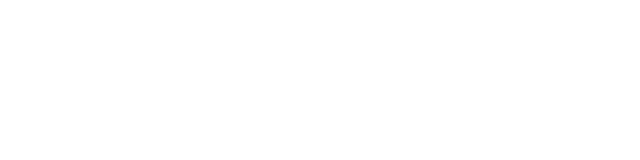
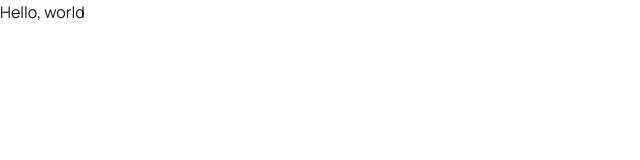
Before and after one commit to sumon-ahmed-ss-550/Assignment-6, a React (Vite) app: page / in a window 1280 px wide. Shown: the top 160 px of the page, without its empty margins (0-640 px from the left). Built offline with nearby package versions, Linux system fonts and the light colour scheme.

Commit message:
Add shared style

```diff
--- a/src/App.jsx
+++ b/src/App.jsx
@@ -1,7 +1,12 @@
 import "./App.css";
+import Navbar from "./components/navbar/Navbar";
 
 function App() {
-  return <></>;
+  return (
+    <>
+      <Navbar></Navbar>
+    </>
+  );
 }
 
 export default App;
--- /dev/null
+++ b/src/components/navbar/Navbar.jsx
@@ -0,0 +1,11 @@
+import React from "react";
+
+const Navbar = () => {
+  return (
+    <div>
+      <h1>Hello, world</h1>
+    </div>
+  );
+};
+
+export default Navbar;
--- a/src/index.css
+++ b/src/index.css
@@ -1,7 +1,15 @@
 @import url("https://fonts.googleapis.com/css2?family=Manrope:wght@200..800&display=swap");
 @import "tailwindcss";
 @plugin "daisyui";
+html {
+  font-size: 16px;
+}
 body {
   font-family: "Manrope", sans-serif;
   font-optical-sizing: auto;
 }
+* {
+  list-style-type: none;
+  box-sizing: border-box;
+  text-decoration: none;
+}
```
